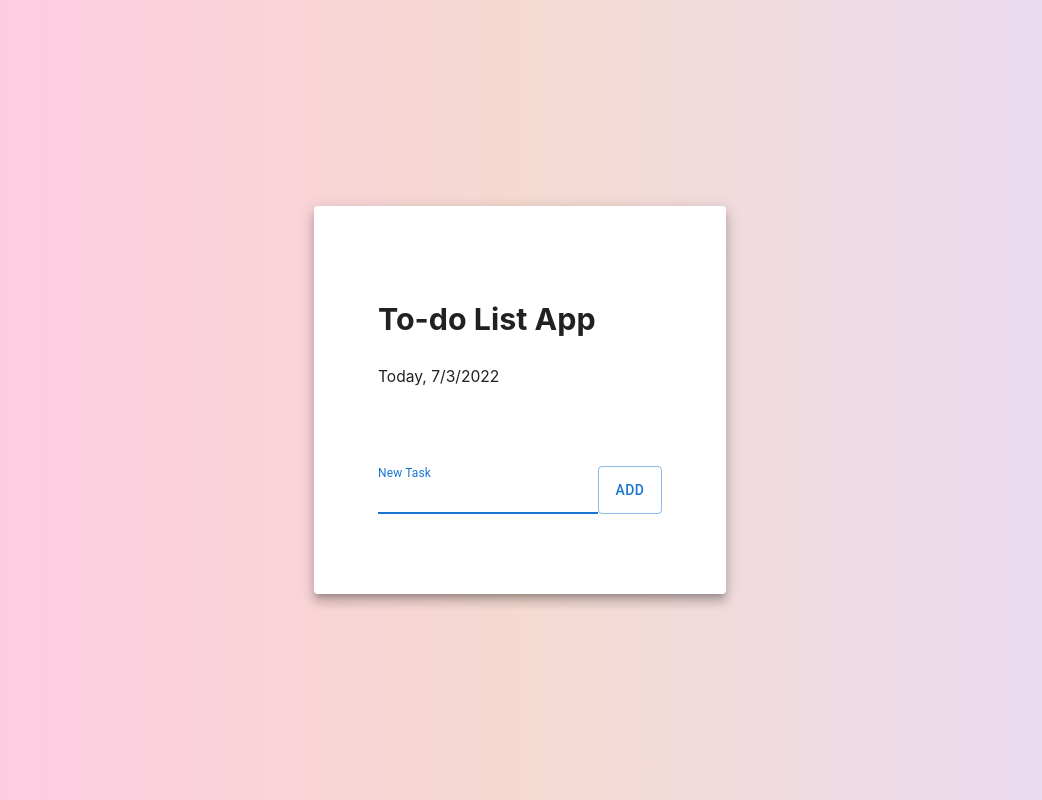
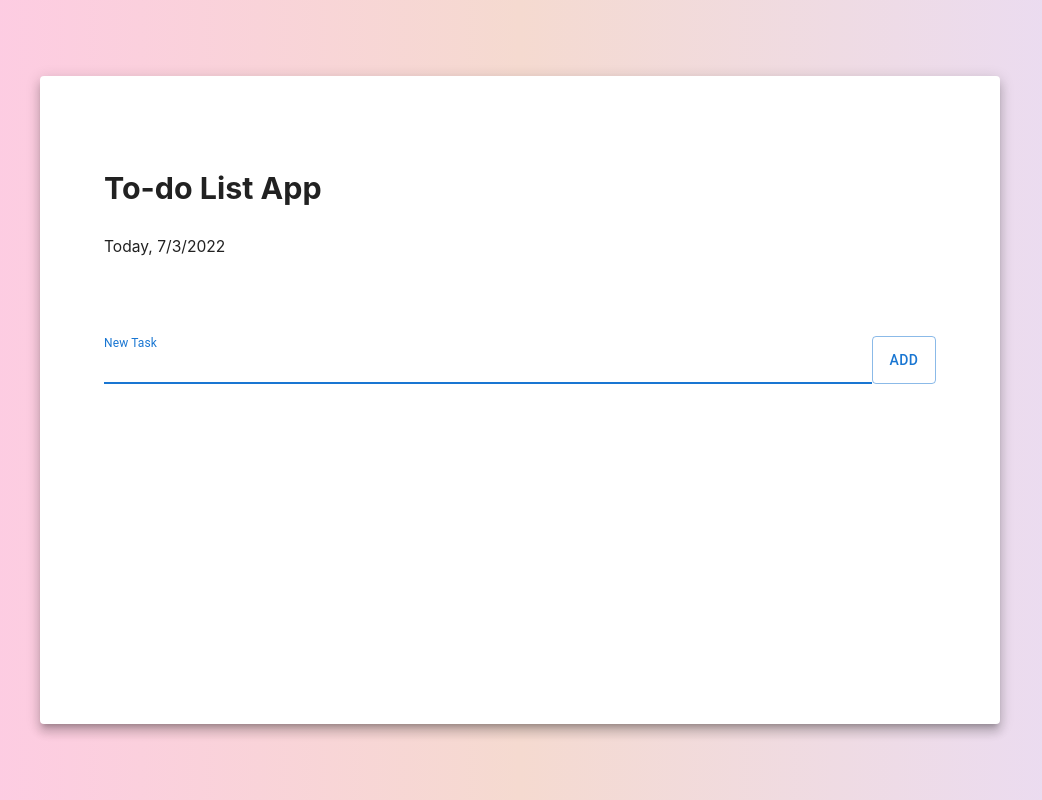
Before and after one commit to vaahxx/to-do-list, a React (Create React App) app: page / in a window 1280 px wide. Shown: the whole page, without its empty margins (120-1162 px from the left). Built offline with nearby package versions, Linux system fonts and the light colour scheme.

Commit message:
edit styles

```diff
--- a/src/App.css
+++ b/src/App.css
@@ -26,8 +26,8 @@
 
 .App-main-card {
   padding: 5vw;
-  max-height: 80%;
-  max-width: 100vh;
+  width: 65vw;
+  height: 65vh;
 }
 
 p {
```
